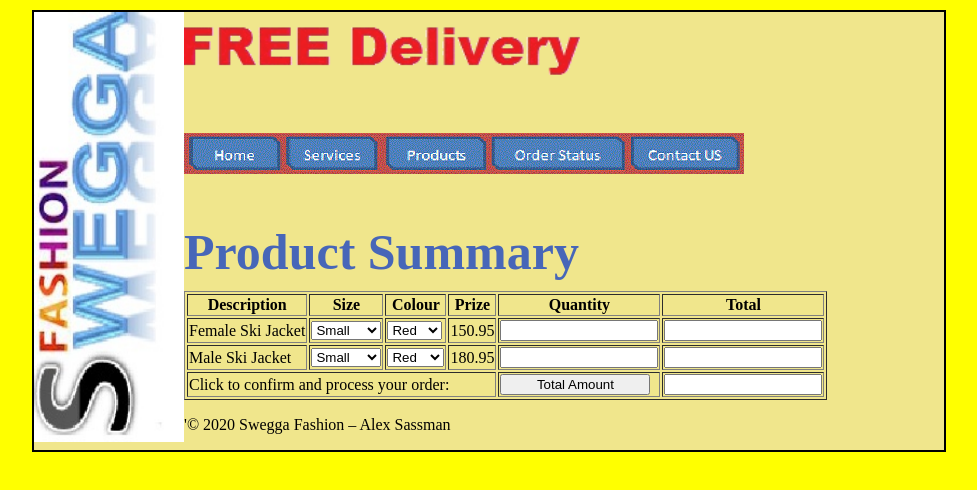
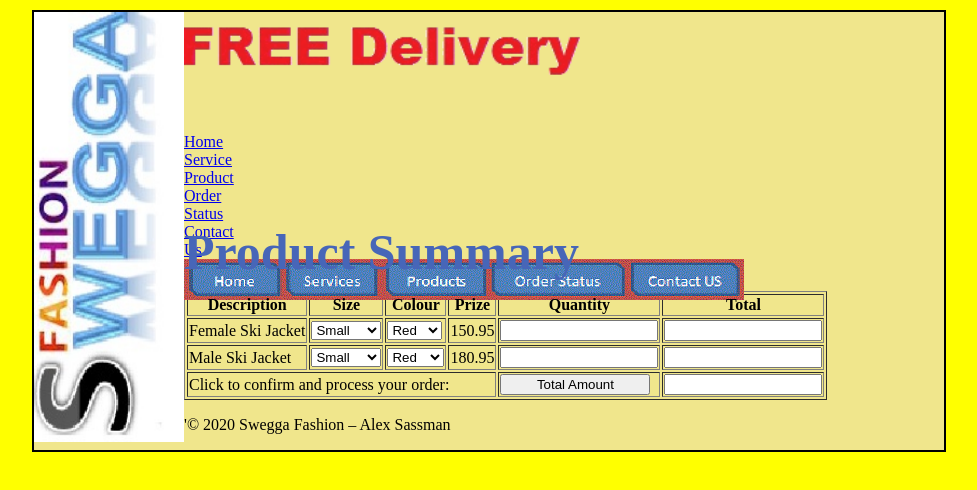
Before and after one commit to allyboy08/swegga_java, a plain HTML site: page challenge/index.html in a window 1280 px wide. Shown: the whole page, without its empty margins (151-1128 px from the left). Drawn offline with Linux system fonts and the light colour scheme.

Commit message:
Update index.html

```diff
--- a/challenge/index.html
+++ b/challenge/index.html
@@ -14,12 +14,12 @@
       <img src="swegga.jpg" class="left" />
       <img src="delivery.gif" class="head" />
       <div class="nav">
-        <!--
-        <a href="order.html">Home</a>
+
+        <a href="index.html">Home</a>
         <a href="service.html">Service</a>
         <a href="product.html">Product</a>
         <a href="orderstatus.html">Order Status</a>
-        <a href="contactus.html">Contact Us</a>-->
+        <a href="contactus.html">Contact Us</a>
         <img src="links.gif" usemap="#mylinks" />
         <map name="mylinks">
           <area
```
